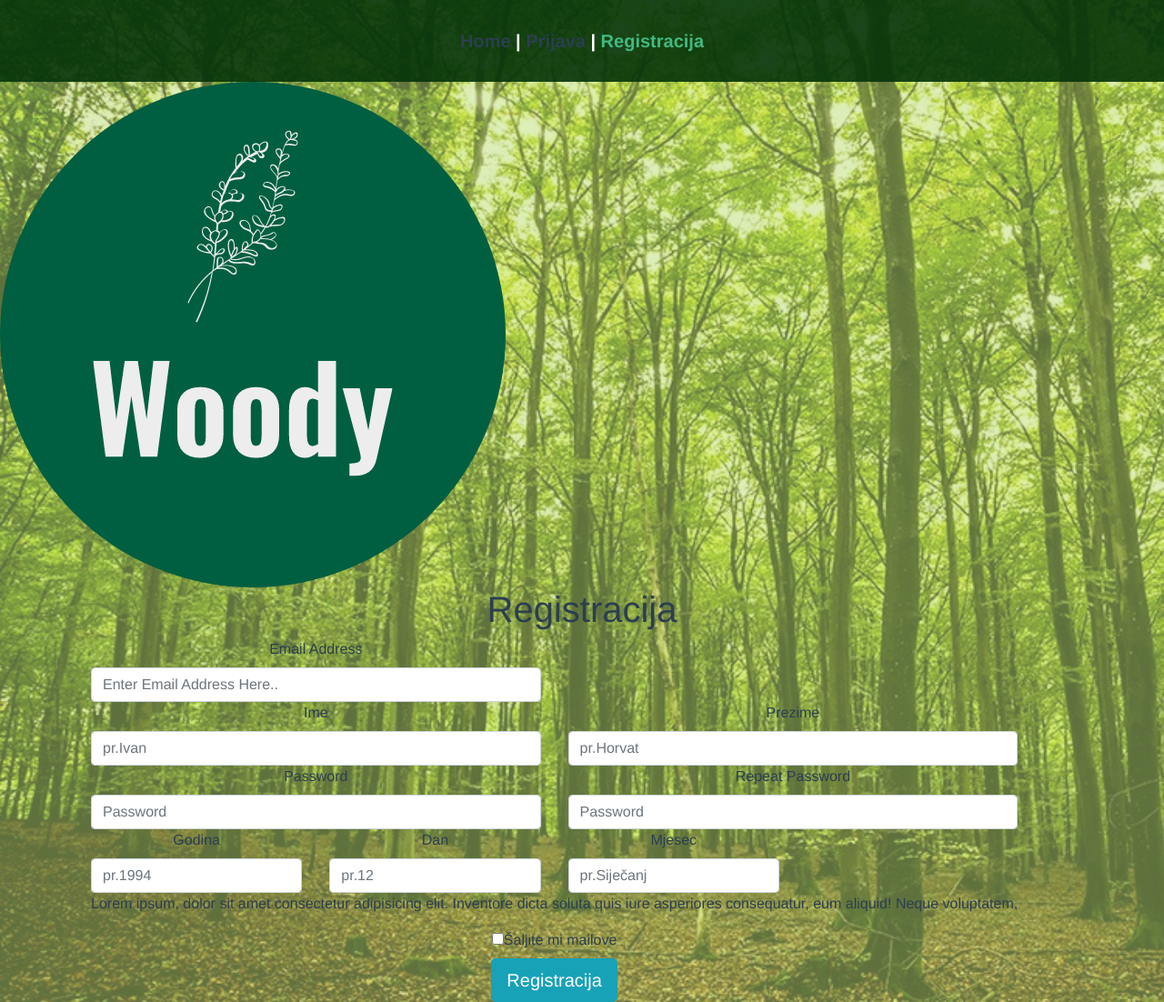
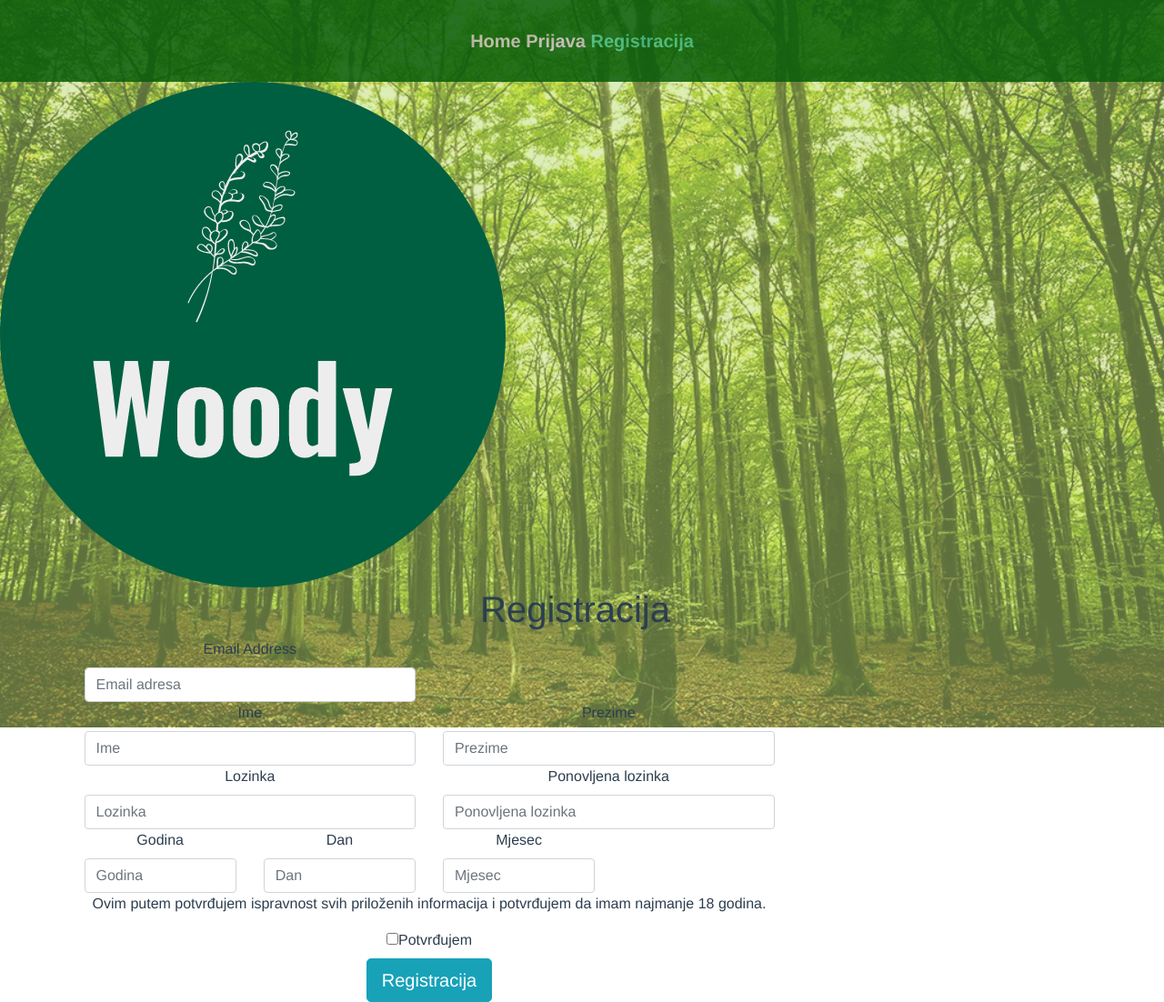
Before and after one commit to markocunj/Woody, a Vue app: page /registracija in a window 1280 px wide. Shown: the whole page at 91% size. Built offline with nearby package versions, Linux system fonts and the light colour scheme; no server answers.

Commit message:
Izmjena Views-a -Cunj

```diff
--- a/package.json
+++ b/package.json
@@ -8,7 +8,7 @@
   },
   "dependencies": {
     "core-js": "^3.6.5",
-    "firebase": "^8.1.2",
+    "firebase": "^8.2.1",
     "vue": "^2.6.11",
     "vue-router": "^3.2.0"
   },
--- a/src/App.vue
+++ b/src/App.vue
@@ -1,56 +1,19 @@
 <template>
   <div id="app">
     <div id="nav">
-      <router-link to="/">Home</router-link> |
-      <router-link to="/prijava">Prijava</router-link> |
+      <router-link to="/">Home </router-link>
+      <router-link to="/prijava">Prijava </router-link>
       <router-link to="/registracija">Registracija</router-link>
     </div>
     <router-view />
   </div>
 </template>
 
-<script>
-import firebase from "firebase";
-
-export default {
-  name: "top-header",
-  mounted() {
-    this.setupFirebase();
-  },
-  methods: {
-    setupFirebase() {
-      firebase.auth().onAuthStateChanged((user) => {
-        if (user) {
-          // User is signed in.
-          console.log("signed in");
-          this.loggedIn = true;
-        } else {
-          // No user is signed in.
-          this.loggedIn = false;
-          console.log("signed out", this.loggedIn);
-        }
-      });
-    },
-    signOut() {
-      firebase
-        .auth()
-        .signOut()
-        .then(() => {
-          this.$router.replace({ name: "login" });
-        });
-    },
-  },
-};
-</script>
-
 <style lang="scss" scoped>
-@import './assets/style/woody.css';
+@import "./assets/style/woody.css";
 div {
   color: inherit;
 }
-</style>
-
-<style lang="scss">
 #app {
   font-family: Avenir, Helvetica, Arial, sans-serif;
   -webkit-font-smoothing: antialiased;
@@ -64,7 +27,7 @@ div {
 
   a {
     font-weight: bold;
-    color: #2c3e50;
+    color: #c2b9b9;
 
     &.router-link-exact-active {
       color: #42b983;
--- a/src/assets/style/woody.css
+++ b/src/assets/style/woody.css
@@ -1,26 +1,25 @@
-
 #app {
   font-family: Avenir, Helvetica, Arial, sans-serif;
   -webkit-font-smoothing: antialiased;
   -moz-osx-font-smoothing: grayscale;
   text-align: center;
   color: #2c3e50;
-    width: 100%;
 }
-
 /* za singup page*/
 .container {
   height: 640px;
   width: 600px;
   margin-right: 200px;
-    padding:50px;
-    margin-top:100px;
+  padding: 50px;
+  margin-top: 100px;
   background-color: rgba(150, 228, 106, 0.712);
   border-radius: 30px;
   font-size: 17px;
   font-weight: bold;
 }
-  html ,#app{ height: 100%;
+html,
+#app {
+  height: 100%;
   background: linear-gradient(
       rgba(187, 223, 120, 0.5),
       rgba(187, 223, 120, 0.5)
@@ -28,48 +27,62 @@
     url("~@/assets/suma.jpg");
   background-size: cover;
   width: 100%;
+  position: absolute;
   background-repeat: no-repeat;
 }
-  #nav{background-color: rgba(5, 51, 9, 0.9);font-weight: bold;color:white;font-size: 20px;}
-  .headline{text-align: left;}
+#nav {
+  background-color: #085c0a;
+  font-weight: bold;
+  color: white;
+  font-size: 20px;
+  opacity: 85%;
+}
+.headline {
+  text-align: left;
+}
 
-    .row .col-sm-3  label  {
-    color:black;
+.row .col-sm-3 label {
+  color: black;
   float: left;
 }
-   .row .col-sm-6 label  {
-    float:left;
+.row .col-sm-6 label {
+  float: left;
   color: black;
 }
 
-  .col-sm-12  p {
-    color:black;
+.col-sm-12 p {
+  color: black;
   text-align: left;
   font-size: 0.9em;
   padding-top: 15px;
 }
-  .col-sm-12  label,span,input {
+.col-sm-12 label,
+span,
+input {
   float: left;
   color: black;
 }
-  .col-sm-12  div button {
+.col-sm-12 div button {
   margin-top: 15px;
   color: black;
   background-color: grey !important;
   padding: 15px;
   display: inline-block;
   border: none !important;
-    border-radius: 40%  !important;
+  border-radius: 40% !important;
   font-size: 1em !important;
 }
-  div  button:hover {
-    background-color:black;
+.row {
+  margin-right: 0px;
+}
+div button:hover {
+  background-color: black;
   color: white;
   transition: 0.2;
 }
-  .register-left  img {
+.register-left img {
   width: 300px;
-    margin-left:150%;
+  margin-left: 150%;
   margin-top: 250px;
 }
 
@@ -79,7 +92,7 @@
 .col-md-2 img {
   margin-top: -50px;
 }
-  .col-md-4  .container-fluid {
+.col-md-4 .container-fluid {
   margin-top: 50%;
   margin-left: 40px;
   border: 1px solid black;
@@ -89,7 +102,7 @@
   font-weight: bold;
   padding: 30px;
 }
-  .col-md-6  .card {
+.col-md-6 .card {
   position: relative;
   background-color: rgba(150, 228, 106, 0.712);
   border-radius: 30px;
@@ -104,13 +117,11 @@
   color: black;
   font-weight: bolder;
   padding: 20px;
-
-
 }
 .divider-text {
   position: relative;
   text-align: center;
-    margin-top:  15px;
+  margin-top: 15px;
   margin-bottom: 40px;
 }
 .divider-text span {
@@ -118,7 +129,7 @@
   font-size: 15px;
   position: fixed;
   z-index: 4;
-    background-color:rgba(150, 228, 106, 0.712);
+  background-color: rgba(150, 228, 106, 0.712);
 }
 .divider-text:after {
   content: "";
@@ -129,7 +140,6 @@
   top: 55%;
   left: 0;
   z-index: 1;
-
 }
 .btn-facebook {
   background-color: #405d9d;
@@ -142,37 +152,3 @@
 [class*="col-"] {
   width: 100%;
 }
-
-  @media only screen and (min-width: 600px) {
-    /* For tablets: */
-    .col-s-1 {width: 8.33%;}
-    .col-s-2 {width: 16.66%;}
-    .col-s-3 {width: 25%;}
-    .col-s-4 {width: 33.33%;}
-    .col-s-5 {width: 41.66%;}
-    .col-s-6 {width: 50%;}
-    .col-s-7 {width: 58.33%;}
-    .col-s-8 {width: 66.66%;}
-    .col-s-9 {width: 75%;}
-    .col-s-10 {width: 83.33%;}
-    .col-s-11 {width: 91.66%;}
-    .col-s-12 {width: 100%;}
-  }
-  @media only screen and (min-width: 768px) {
-    /* For desktop: */
-    .col-1 {width: 8.33%;}
-    .col-2 {width: 16.66%;}
-    .col-3 {width: 25%;}
-    .col-4 {width: 33.33%;}
-    .col-5 {width: 41.66%;}
-    .col-6 {width: 50%;}
-    .col-7 {width: 58.33%;}
-    .col-8 {width: 66.66%;}
-    .col-9 {width: 75%;}
-    .col-10 {width: 83.33%;}
-    .col-11 {width: 91.66%;}
-    .col-12 {width: 100%;}
-  }
-  * {
-    box-sizing: border-box;
-  }
--- a/src/views/Home.vue
+++ b/src/views/Home.vue
@@ -1,6 +1,6 @@
 <template>
   <div class="home">
-    <img alt="Vue logo" src="../assets/logo.png" />
+    <img alt="Vue logo" style="margin-top:100px;" src="../assets/logo.png" />
   </div>
 </template>
 
--- a/src/views/Prijava.vue
+++ b/src/views/Prijava.vue
@@ -1,5 +1,5 @@
 <template>
-  <div :style="image">
+  <div>
     <div class="card bg-light">
       <article class="card-body mx-auto" style="max-width: 400px;">
         <h4 class="card-title mt-3 text-center">Prijava</h4>
@@ -41,9 +41,7 @@
               Prijava
             </button>
           </div>
-          <p class="divider-text">
-            <span class="bg-light">ILI</span>
-          </p>
+          <p class="divider-text"></p>
           <p>
             <a href="" class="btn btn-block btn-google">
               <i class="fab fa-google"></i> Login via Google</a
@@ -59,10 +57,11 @@
 </template>
 
 <script>
-import firebase from "firebase";
+import { firebase } from "@/firebase.js";
 import Home from "@/views/Home.vue";
 
 export default {
+  name: "Prijava",
   data() {
     return {
       email: "",
@@ -87,36 +86,3 @@ export default {
   },
 };
 </script>
-
-<style scoped>
-.divider-text {
-  position: relative;
-  text-align: center;
-  margin-top: 15px;
-  margin-bottom: 15px;
-}
-.divider-text span {
-  padding: 7px;
-  font-size: 12px;
-  position: relative;
-  z-index: 2;
-}
-.divider-text:after {
-  content: "";
-  position: absolute;
-  width: 100%;
-  border-bottom: 1px solid #ddd;
-  top: 55%;
-  left: 0;
-  z-index: 1;
-}
-
-.btn-facebook {
-  background-color: #405d9d;
-  color: #fff;
-}
-.btn-google {
-  background-color: #7c98a8;
-  color: #fff;
-}
-</style>
--- a/src/views/Registracija.vue
+++ b/src/views/Registracija.vue
@@ -14,8 +14,9 @@
                   <label id="email">Email Address</label>
                   <input
                     type="text"
-                    placeholder="Enter Email Address Here.."
+                    placeholder="Email adresa"
                     class="form-control"
+                    v-model="email"
                   />
                 </div>
               </div>
@@ -24,34 +25,38 @@
                   <label id="ime">Ime</label>
                   <input
                     type="text"
-                    placeholder="pr.Ivan"
+                    placeholder="Ime"
                     class="form-control"
+                    v-model="ime"
                   />
                 </div>
                 <div class="col-sm-6">
                   <label id="prezime">Prezime</label>
                   <input
                     type="text"
-                    placeholder="pr.Horvat"
+                    placeholder="Prezime"
                     class="form-control"
+                    v-model="prezime"
                   />
                 </div>
               </div>
               <div class="row">
                 <div class="col-sm-6">
-                  <label id="pass">Password</label>
+                  <label id="pass">Lozinka</label>
                   <input
                     type="text"
-                    placeholder="Password"
+                    placeholder="Lozinka"
                     class="form-control"
+                    v-model="password"
                   />
                 </div>
                 <div class="col-sm-6">
-                  <label id="repeat">Repeat Password</label>
+                  <label id="repeat">Ponovljena lozinka</label>
                   <input
                     type="text"
-                    placeholder="Password"
+                    placeholder="Ponovljena lozinka"
                     class="form-control"
+                    v-model="repeatPassword"
                   />
                 </div>
               </div>
@@ -61,8 +66,9 @@
                   <input
                     type="text"
                     id="godina"
-                    placeholder="pr.1994"
+                    placeholder="Godina"
                     class="form-control"
+                    v-model="godina"
                   />
                 </div>
                 <div class="col-sm-3">
@@ -70,8 +76,9 @@
                   <input
                     type="text"
                     id="mh"
-                    placeholder="pr.12"
+                    placeholder="Dan"
                     class="form-control"
+                    v-model="dan"
                   />
                 </div>
                 <div class="col-sm-3">
@@ -79,25 +86,29 @@
                   <input
                     type="text"
                     id="dan"
-                    placeholder="pr.Siječanj"
+                    placeholder="Mjesec"
                     class="form-control"
+                    v-model="mjesec"
                   />
                 </div>
               </div>
               <div class="row">
                 <div class="col-sm-12">
                   <p>
-                    Lorem ipsum, dolor sit amet consectetur adipisicing elit.
-                    Inventore dicta soluta quis iure asperiores consequatur, eum
-                    aliquid! Neque voluptatem,
+                    Ovim putem potvrđujem ispravnost svih priloženih informacija
+                    i potvrđujem da imam najmanje 18 godina.
                   </p>
                   <input type="checkbox" />
                   <span class="checkmark"></span>
-                  <label>Šaljite mi mailove</label>
+                  <label>Potvrđujem</label>
                 </div>
               </div>
               <div>
-                <button type="button" class="btn btn-lg btn-info">
+                <button
+                  type="button"
+                  class="btn btn-lg btn-info"
+                  @click="registracija"
+                >
                   Registracija
                 </button>
               </div>
@@ -108,3 +119,38 @@
     </div>
   </div>
 </template>
+
+<script>
+import { firebase } from "@/firebase.js";
+
+export default {
+  name: "Registracija",
+  data() {
+    return {
+      email: "",
+      password: "",
+      repeatPassword: "",
+      ime: "",
+      prezime: "",
+      godina: "",
+      mjesec: "",
+      dan: "",
+    };
+  },
+  methods: {
+    registracija() {
+      firebase
+        .auth()
+        .createUserWithEmailAndPassword(this.email, this.password)
+        .then((user) => {
+          alert("Uspješna registracija");
+          console.log(user);
+        })
+        .catch((error) => {
+          console.error("Došlo je do greške", error);
+          alert(error.message);
+        });
+    },
+  },
+};
+</script>
```
Also changed, not shown: 1 other file (tests, documents, lock files or other folders). Lines whose indentation alone changed are shown as unchanged.
